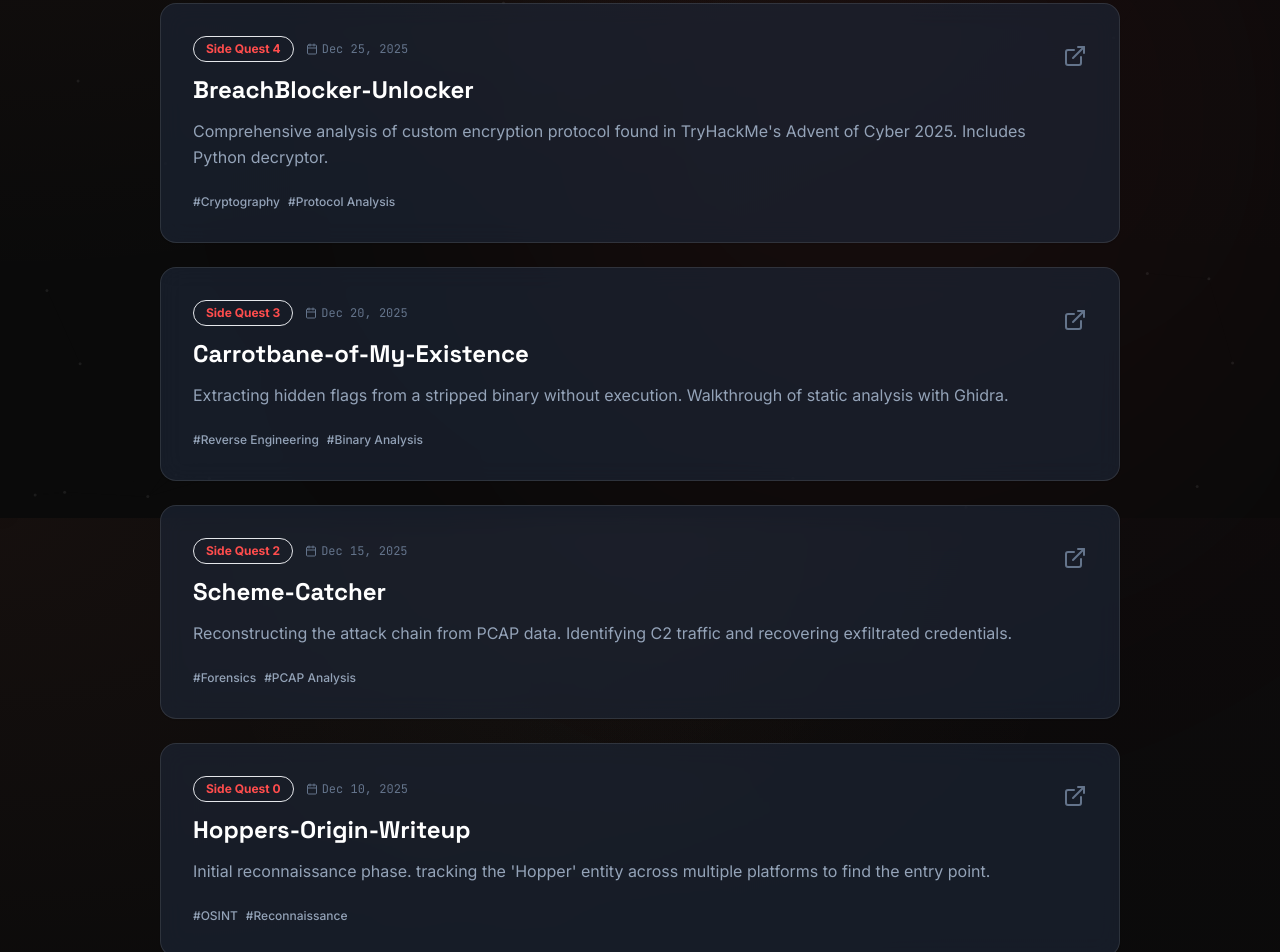
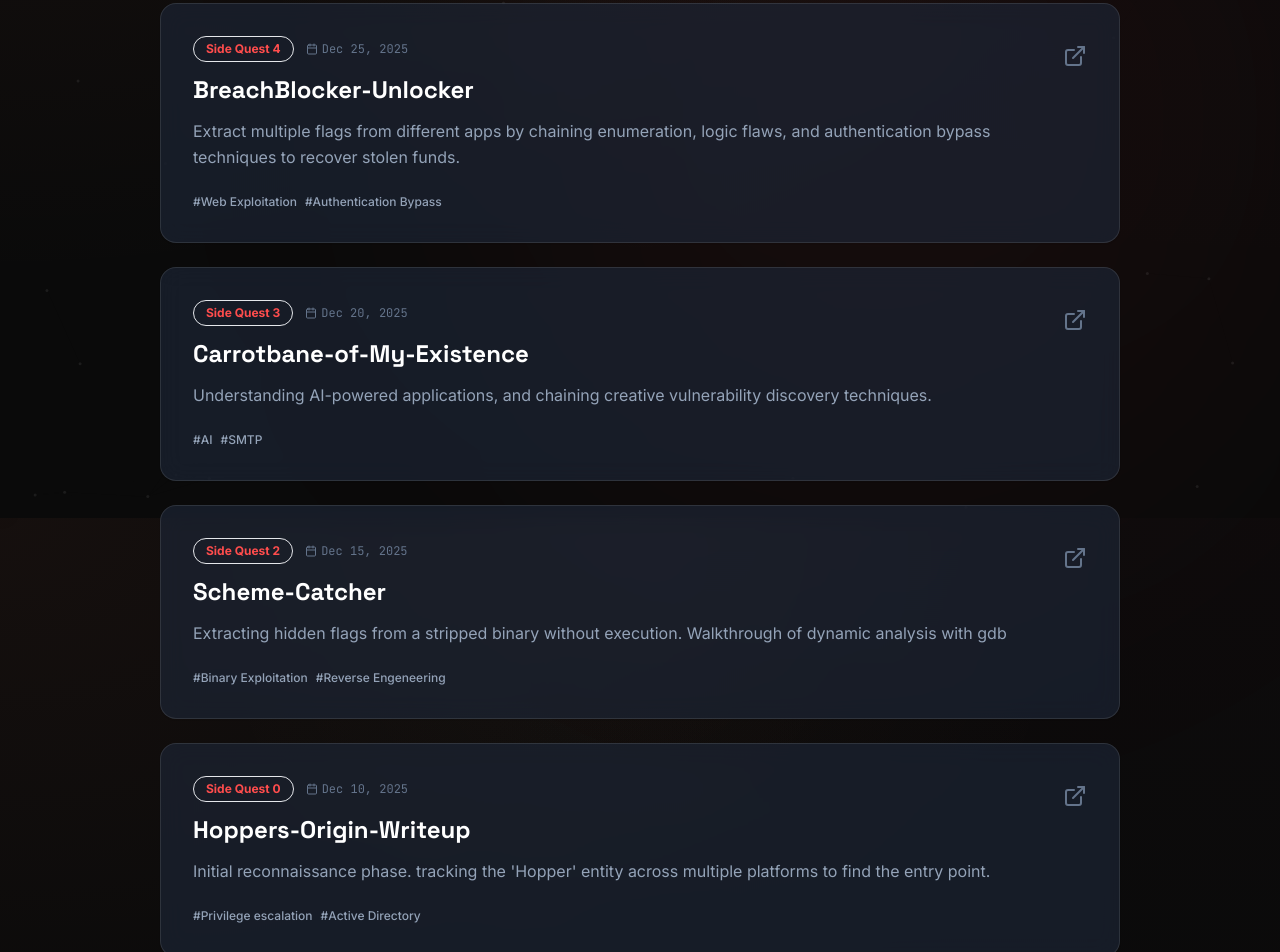
Before and after one commit to id-root/portfolio, a Next.js app: page /writeups in a window 1280 px wide. Shown: the part 282-1234 px from the top of the page. Built offline with nearby package versions, Linux system fonts and the light colour scheme.

Commit message:
Update page.tsx

```diff
--- a/src/app/writeups/page.tsx
+++ b/src/app/writeups/page.tsx
@@ -7,31 +7,31 @@ export default function WriteupsPage() {
             title: "BreachBlocker-Unlocker",
             category: "Side Quest 4",
             date: "Dec 25, 2025",
-            tags: ["Cryptography", "Protocol Analysis"],
-            summary: "Comprehensive analysis of custom encryption protocol found in TryHackMe's Advent of Cyber 2025. Includes Python decryptor.",
+            tags: ["Web Exploitation", "Authentication Bypass"],
+            summary: "Extract multiple flags from different apps by chaining enumeration, logic flaws, and authentication bypass techniques to recover stolen funds.",
             link: "https://github.com/id-root/BreachBlocker-Unlocker"
         },
         {
             title: "Carrotbane-of-My-Existence",
             category: "Side Quest 3",
             date: "Dec 20, 2025",
-            tags: ["Reverse Engineering", "Binary Analysis"],
-            summary: "Extracting hidden flags from a stripped binary without execution. Walkthrough of static analysis with Ghidra.",
+            tags: ["AI", "SMTP"],
+            summary: "Understanding AI-powered applications, and chaining creative vulnerability discovery techniques.",
             link: "https://github.com/id-root/Carrotbane-of-My-Existence"
         },
         {
             title: "Scheme-Catcher",
             category: "Side Quest 2",
             date: "Dec 15, 2025",
-            tags: ["Forensics", "PCAP Analysis"],
-            summary: "Reconstructing the attack chain from PCAP data. Identifying C2 traffic and recovering exfiltrated credentials.",
+            tags: ["Binary Exploitation", "Reverse Engeneering"],
+            summary: "Extracting hidden flags from a stripped binary without execution. Walkthrough of dynamic analysis with gdb",
             link: "https://github.com/id-root/Scheme-Catcher"
         },
         {
             title: "Hoppers-Origin-Writeup",
             category: "Side Quest 0",
             date: "Dec 10, 2025",
-            tags: ["OSINT", "Reconnaissance"],
+            tags: ["Privilege escalation", "Active Directory"],
             summary: "Initial reconnaissance phase. tracking the 'Hopper' entity across multiple platforms to find the entry point.",
             link: "https://github.com/id-root/Hoppers-Origin-Writeup"
         }
```
